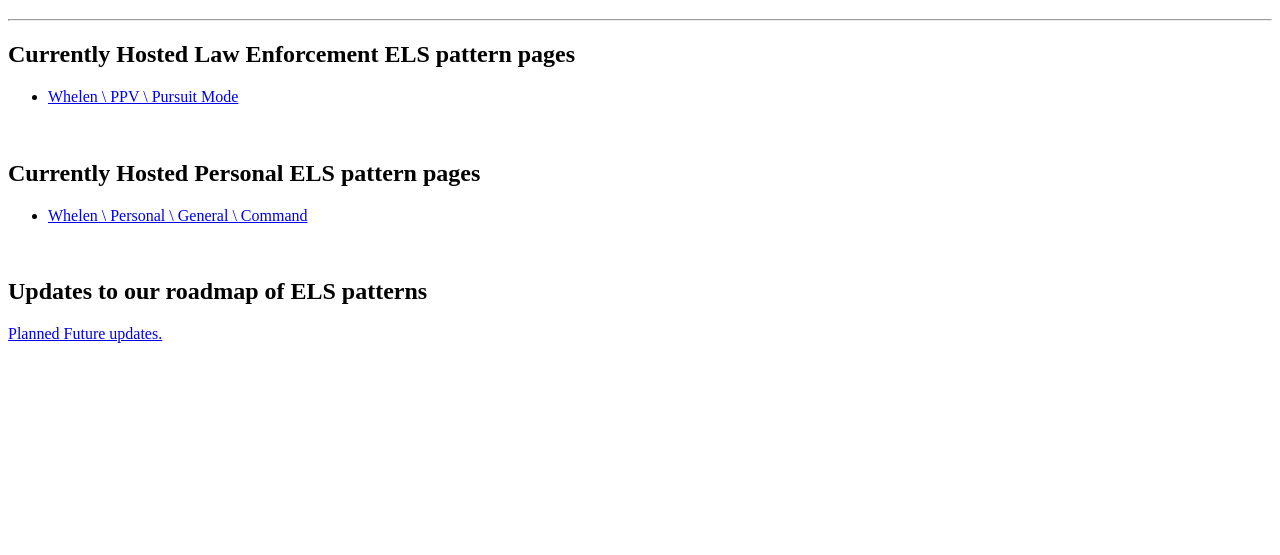
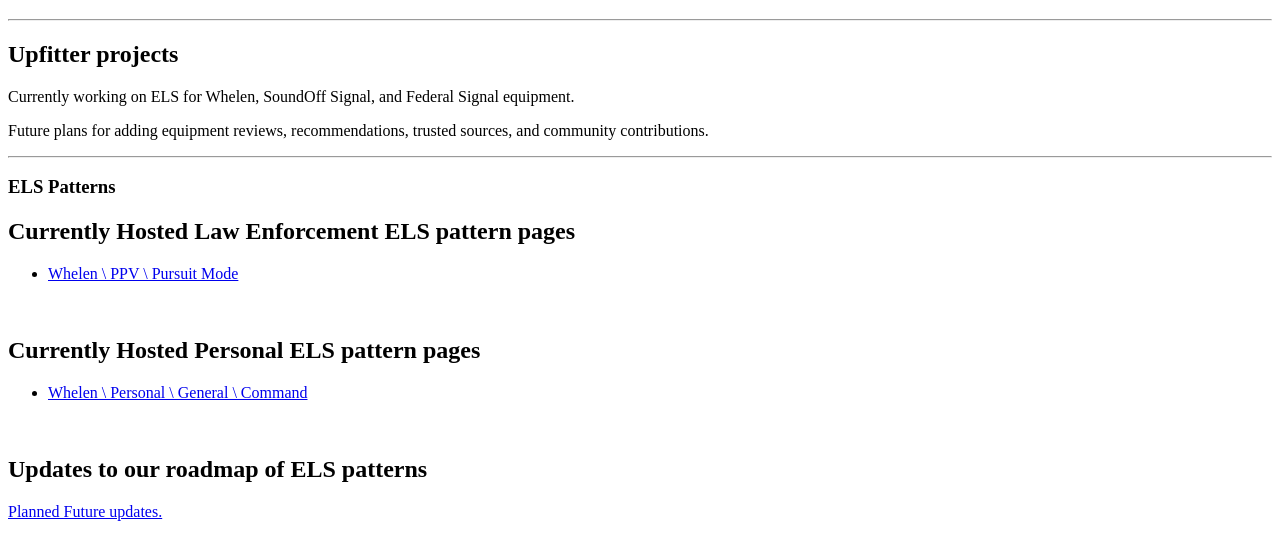
Before and after one commit to rvzm/rvzm.me, a plain HTML site: page pages/projects/upfit/index.html in a window 1280 px wide. Shown: the part 87-642 px from the top of the page. Drawn offline with Linux system fonts and the light colour scheme.

Commit message:
added page intro

```diff
--- a/pages/projects/upfit/index.html
+++ b/pages/projects/upfit/index.html
@@ -1,6 +1,14 @@
 <p class="page-eyebrow">Upfitting</p>
 <h1 class="page-title">rvzm Upfitting Page</h1>
 <hr>
+
+<h2>Upfitter projects</h2>
+<p class="page-lead">Currently working on ELS for Whelen, SoundOff Signal, and Federal Signal equipment.</p>
+<p>Future plans for adding equipment reviews, recommendations, trusted sources, and community contributions.</p>
+
+<hr>
+
+<h3>ELS Patterns</h3>
 
 <h2>Currently Hosted Law Enforcement ELS pattern pages</h2>
 <ul>
```
